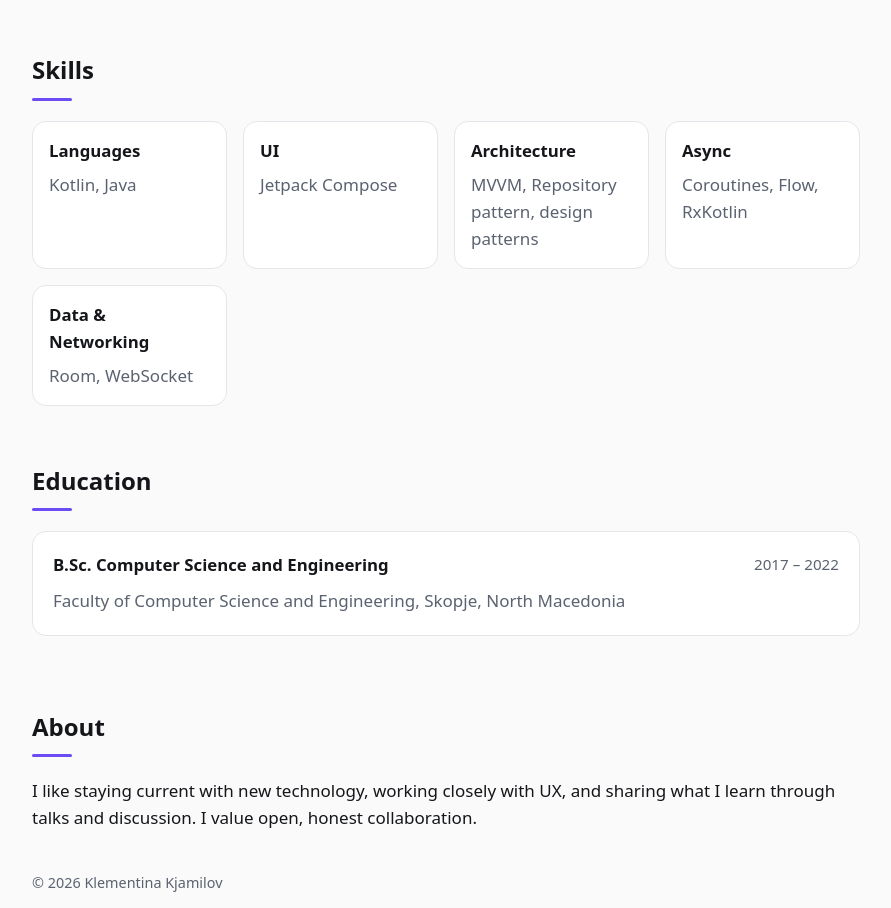
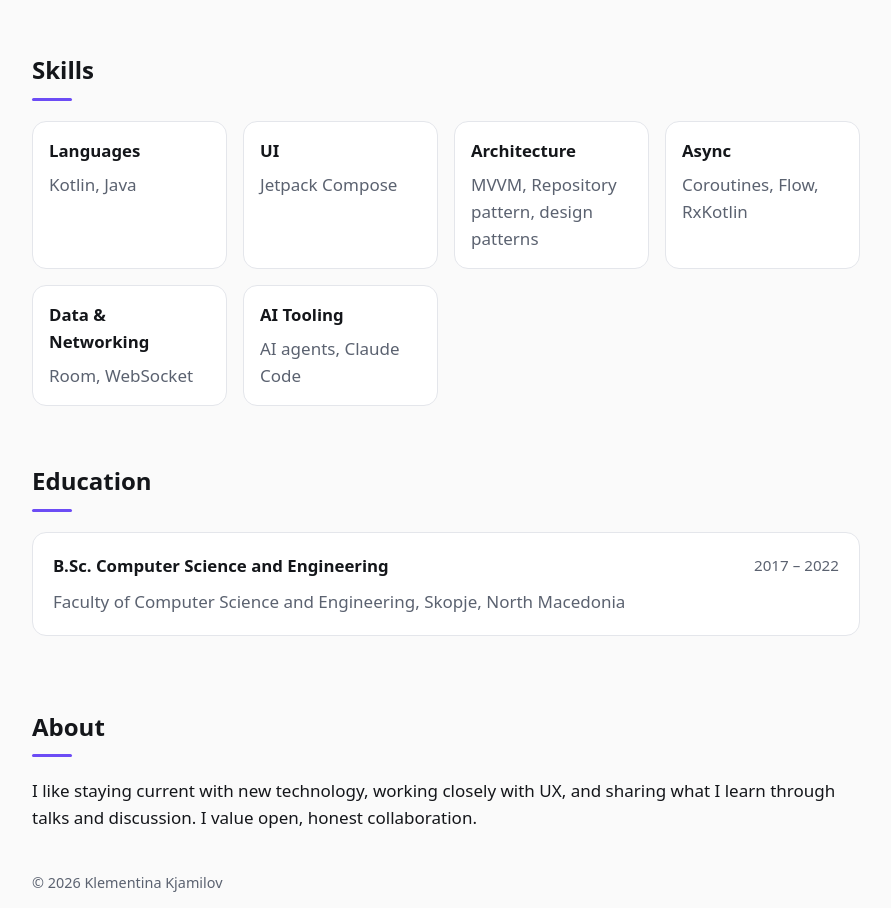
Before and after one commit to Klementina98/CV, a plain HTML site: page index.html in a window 1280 px wide. Shown: the part 3203-4111 px from the top of the page, without its empty margins (194-1085 px from the left). Drawn offline with Linux system fonts and the light colour scheme.

Commit message:
Add AI Tooling skill (AI agents, Claude Code)
Co-Authored-By: Claude Sonnet 5.5 <noreply@anthropic.com>

```diff
--- a/index.html
+++ b/index.html
@@ -105,6 +105,7 @@
         <div><h3>Architecture</h3><p>MVVM, Repository pattern, design patterns</p></div>
         <div><h3>Async</h3><p>Coroutines, Flow, RxKotlin</p></div>
         <div><h3>Data &amp; Networking</h3><p>Room, WebSocket</p></div>
+        <div><h3>AI Tooling</h3><p>AI agents, Claude Code</p></div>
       </div>
     </section>
 
```
